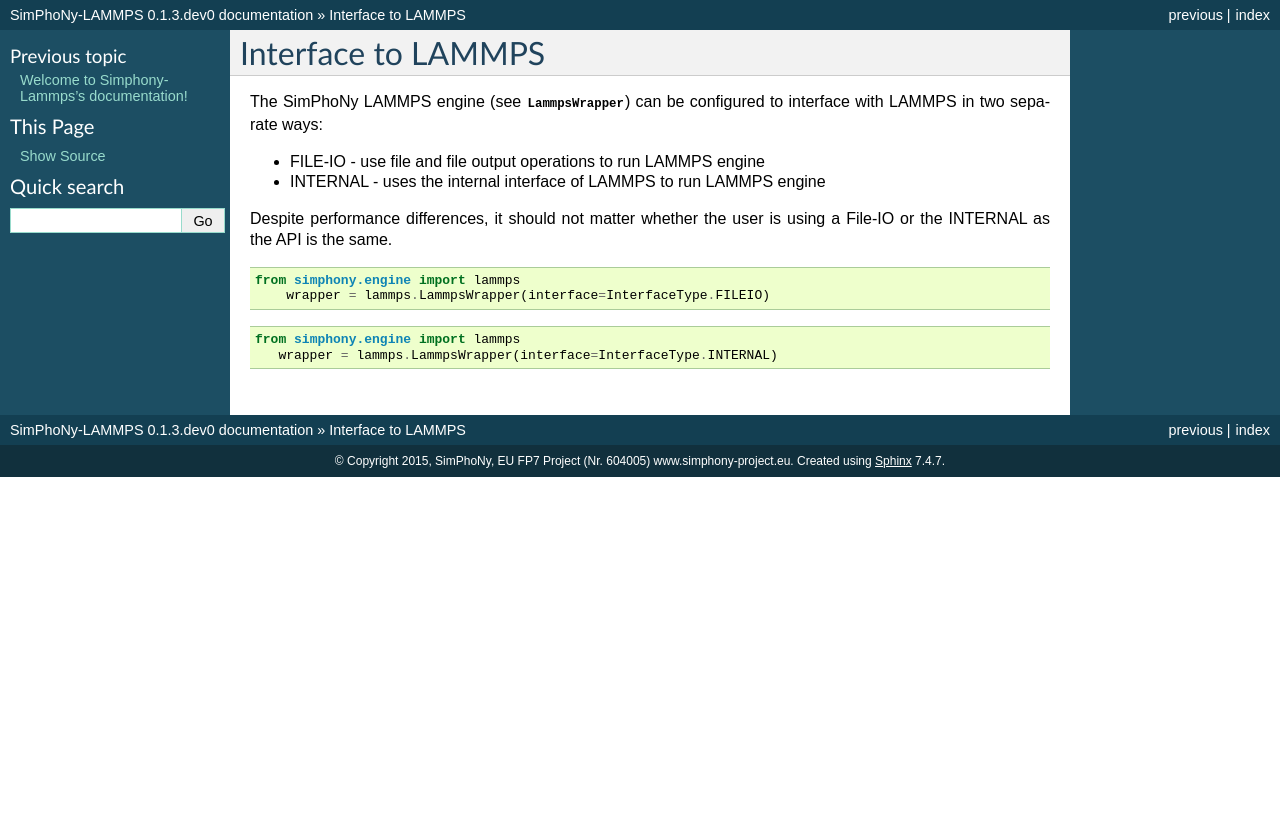
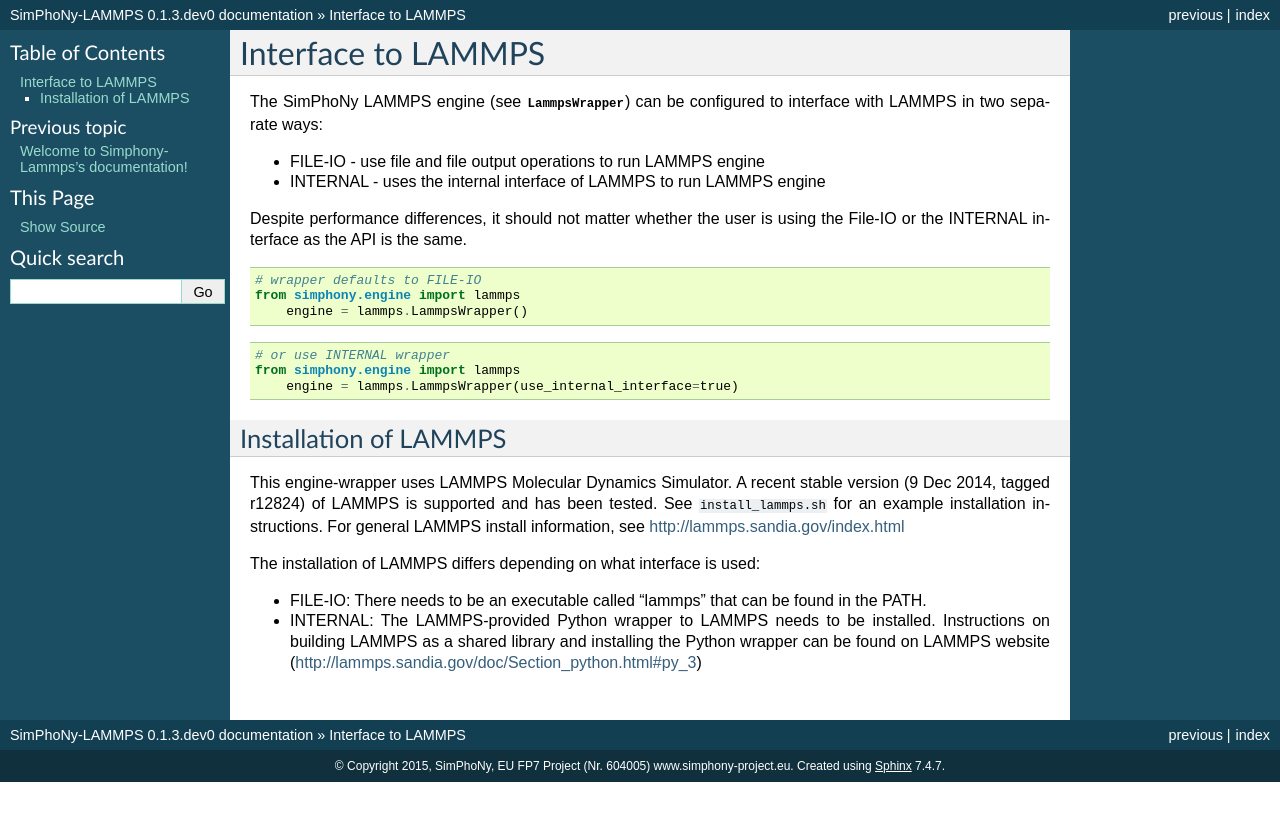
Before and after one commit to simphony/simphony-lammps, a Sphinx documentation site: the page built from doc/source/interface.rst, in a window 1280 px wide. Shown: the top 821 px of the page. Built offline with Sphinx 7.4.7, drawn with Linux system fonts in a browser that asks for light colours.

Commit message:
add interface specific install instructions

```diff
--- a/doc/source/interface.rst
+++ b/doc/source/interface.rst
@@ -1,21 +1,32 @@
 Interface to LAMMPS
-=========
+===================
 
 The SimPhoNy LAMMPS engine (see :class:`LammpsWrapper`) can be configured to interface with LAMMPS in two separate ways:
 
 * FILE-IO - use file and file output operations to run LAMMPS engine
 * INTERNAL - uses the internal interface of LAMMPS to run LAMMPS engine
 
-Despite performance differences, it should not matter whether the user is using a File-IO or the INTERNAL as the API is the same.
-
+Despite performance differences, it should not matter whether the user is using the File-IO or the INTERNAL interface as the API is the same.
 
 ::
 
+   # wrapper defaults to FILE-IO
    from simphony.engine import lammps
-       wrapper = lammps.LammpsWrapper(interface=InterfaceType.FILEIO)
-
+       engine = lammps.LammpsWrapper()
 
 ::
 
-    from simphony.engine import lammps
-       wrapper = lammps.LammpsWrapper(interface=InterfaceType.INTERNAL)
+   # or use INTERNAL wrapper
+   from simphony.engine import lammps
+       engine = lammps.LammpsWrapper(use_internal_interface=true)
+
+
+Installation of LAMMPS
+----------------------
+
+.. include:: lammps_install_short.rst
+
+The installation of LAMMPS differs depending on what interface is used:
+
+- FILE-IO: There needs to be an executable called "lammps" that can be found in the PATH.
+- INTERNAL:  The LAMMPS-provided Python wrapper to LAMMPS needs to be installed.  Instructions on building LAMMPS as a shared library and installing the Python wrapper can be found on LAMMPS website (http://lammps.sandia.gov/doc/Section_python.html#py_3)
--- /dev/null
+++ b/doc/source/lammps_install_short.rst
@@ -0,0 +1 @@
+This engine-wrapper uses LAMMPS Molecular Dynamics Simulator. A recent stable version (9 Dec 2014, tagged r12824) of LAMMPS is supported and has been tested. See ``install_lammps.sh`` for an example installation instructions. For general LAMMPS install information, see http://lammps.sandia.gov/index.html
```
Also changed, not shown: README.rst (+4 -3 lines).
